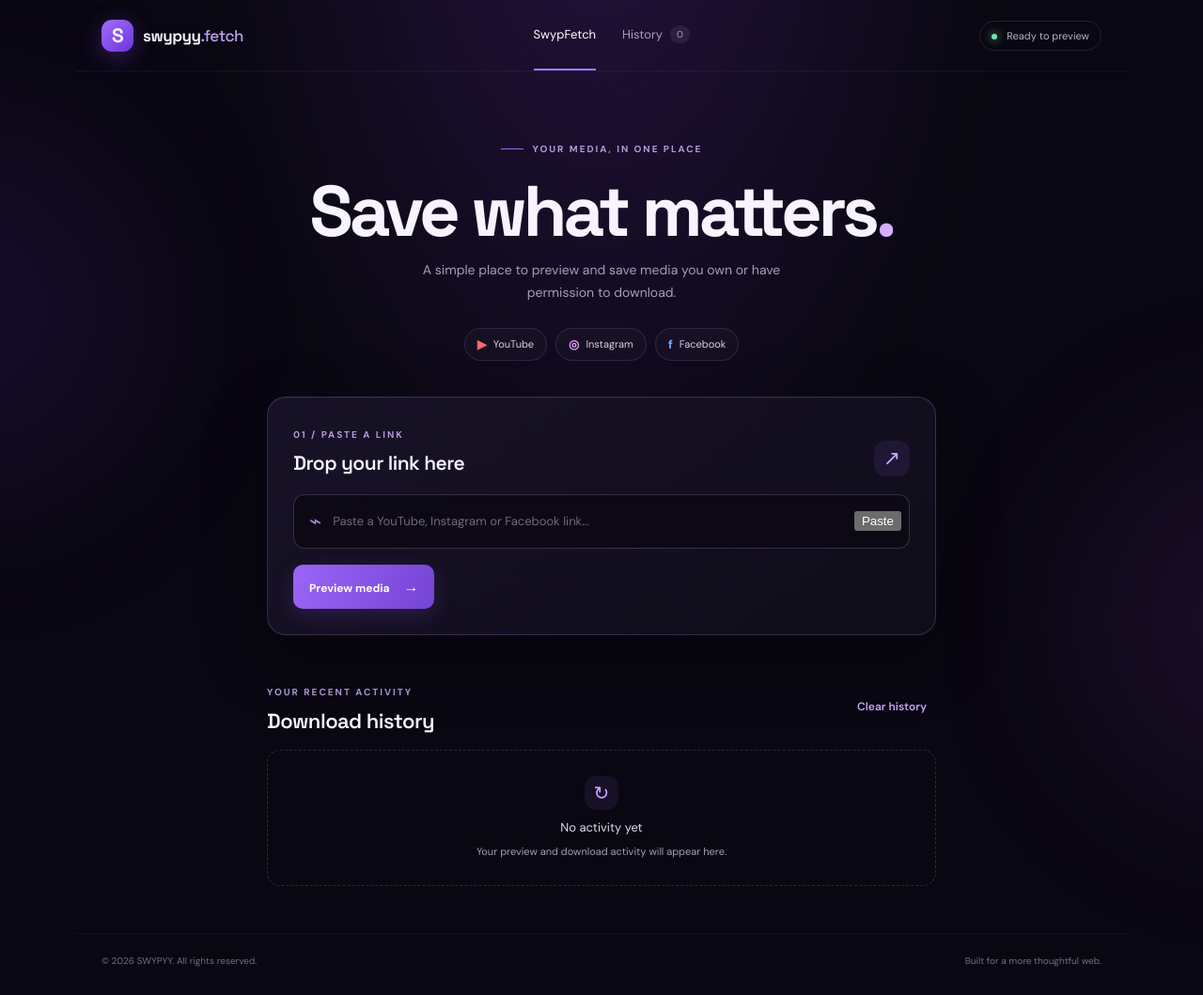
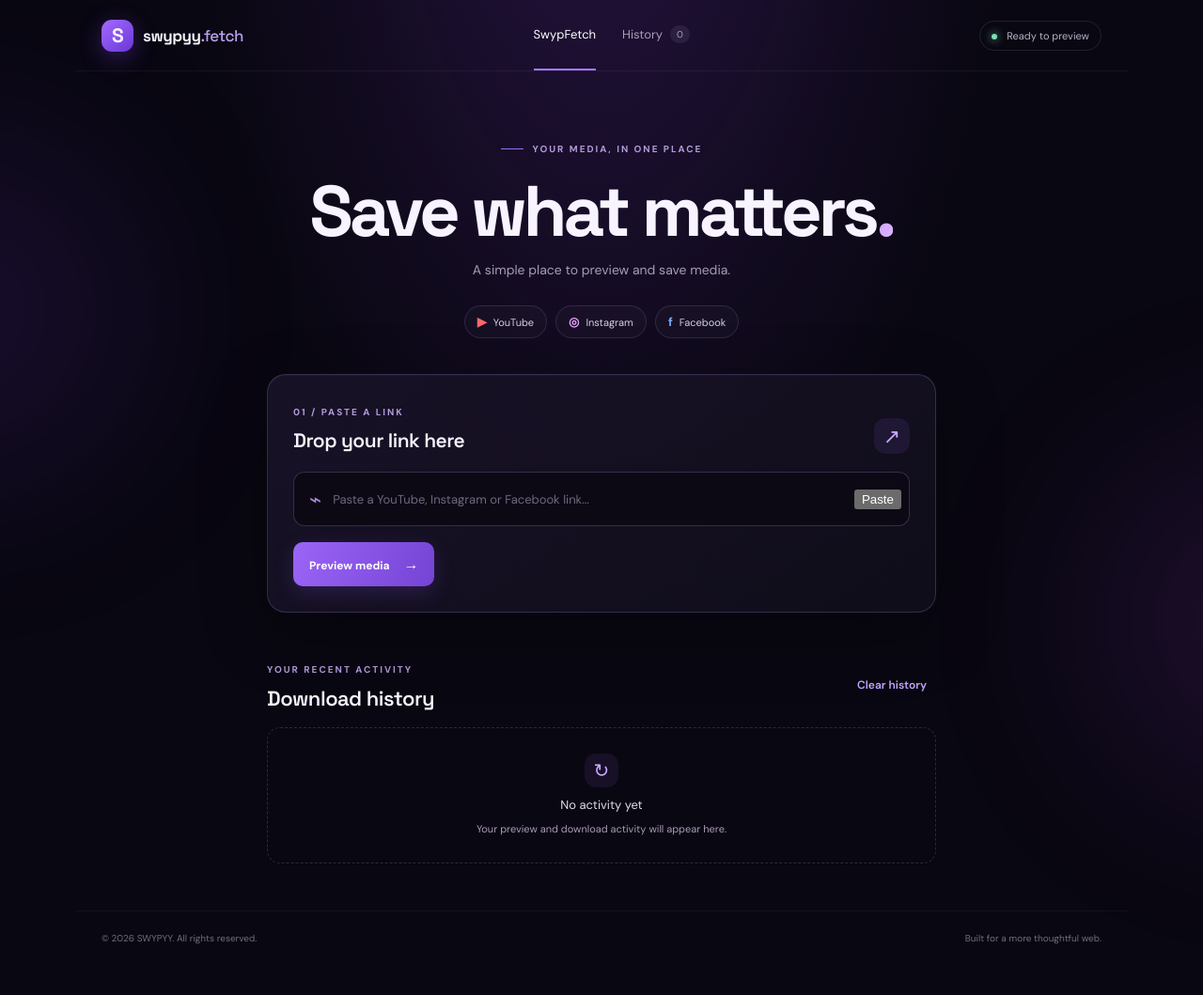
Before and after one commit to swypyy/swypyy.github.io, a Jekyll site: the page SwypFetch/index.html, which Jekyll copies as it is, in a window 1280 px wide and 1059 px high. Shown: the whole window at 94% size. Built offline with Jekyll 4.4.1, drawn with Linux system fonts in a browser that asks for light colours.

Commit message:
Remove authorization wording from SwypFetch page copy

```diff
--- a/SwypFetch/index.html
+++ b/SwypFetch/index.html
@@ -4,7 +4,7 @@
   <meta charset="UTF-8" />
   <meta name="viewport" content="width=device-width, initial-scale=1.0" />
   <meta name="theme-color" content="#090711" />
-  <meta name="description" content="SwypFetch helps you preview and save media you own or are authorized to download." />
+  <meta name="description" content="SwypFetch helps you preview and save media." />
   <meta name="author" content="Swypyy" />
   <meta name="copyright" content="SWYPYY. All rights reserved." />
   <title>SwypFetch</title>
@@ -25,7 +25,7 @@
     <section class="hero">
       <div class="eyebrow"><span class="eyebrow-line"></span> YOUR MEDIA, IN ONE PLACE</div>
       <h1>Save what<br class="mobile-break" /> matters<span class="gradient-text">.</span></h1>
-      <p class="hero-copy">A simple place to preview and save media you own or have permission to download.</p>
+      <p class="hero-copy">A simple place to preview and save media.</p>
       <div class="platforms" aria-label="Supported platforms">
         <span class="platform-chip"><b class="yt">▶</b> YouTube</span>
         <span class="platform-chip"><b class="ig">◎</b> Instagram</span>
```
